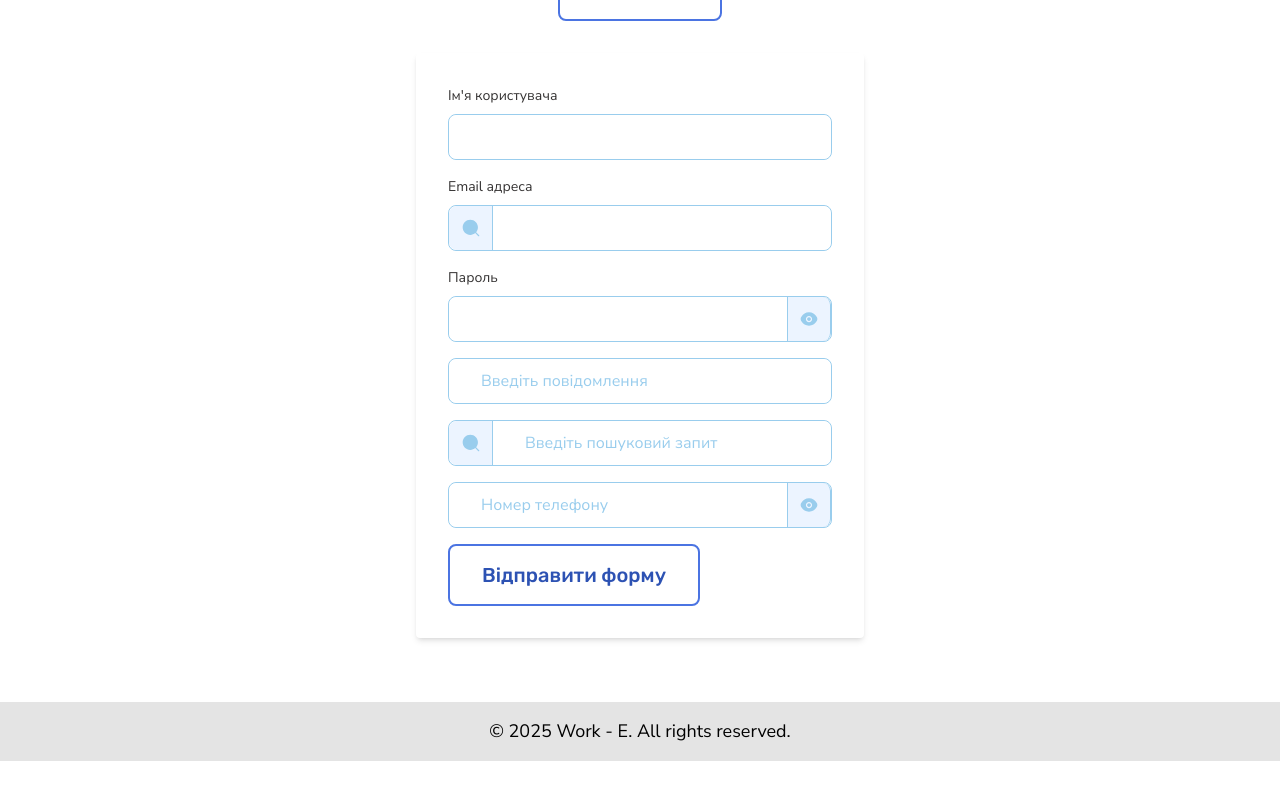
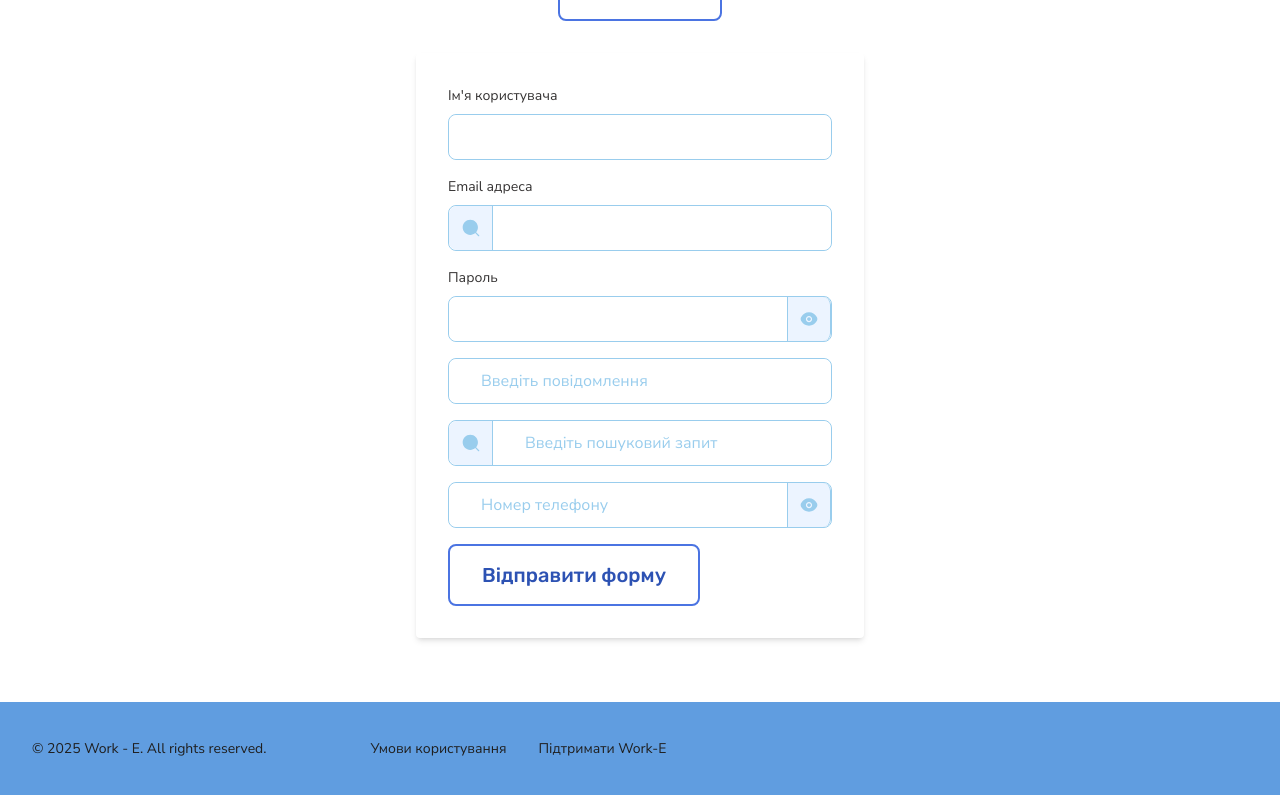
Before and after one commit to work-ee/work-e, a Next.js app: page /uiKit in a window 1280 px wide. Shown: the part 476-1271 px from the top of the page. Before the commit the page ends 1237 px from the top, so only its background shows below. Built offline with nearby package versions, Linux system fonts and the light colour scheme; no server answers.

Commit message:
fix: spacewhitespace

```diff
--- a/components/shared/_Footer.tsx
+++ b/components/shared/_Footer.tsx
@@ -2,10 +2,18 @@ import React from "react";
 
 export const Footer = () => {
   return (
-    <footer className="bg-[#E4E4E4]">
+    <footer className="bg-secondary-300">
       <div className="container">
-        <div className="py-4">
-          <p className="text-center">© 2025 Work - E. All rights reserved.</p>
+        <div className="py-9 flex gap-26 label-text text-neutral-900">
+          <p className="text-start">© 2025 Work - E. All rights reserved.</p>
+          <ul className="flex gap-8">
+            <li>
+              <a href="#">Умови користування</a>
+            </li>
+            <li>
+              <a href="#">Підтримати Work-E</a>
+            </li>
+          </ul>
         </div>
       </div>
     </footer>
```
